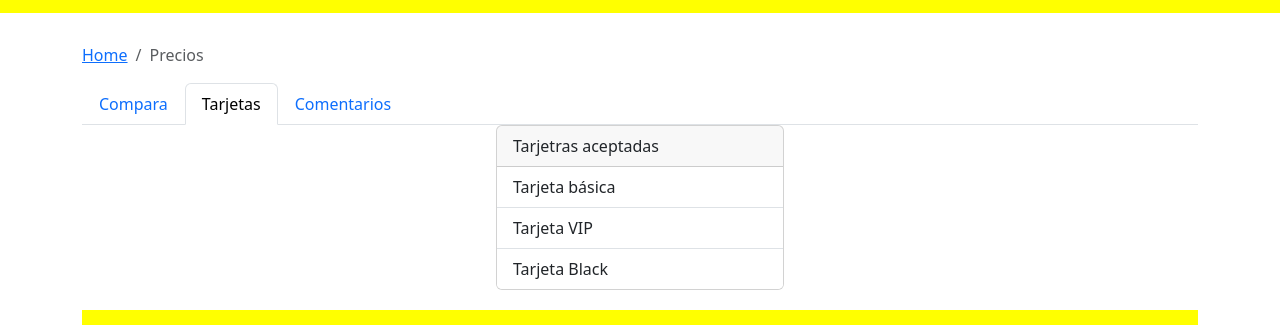
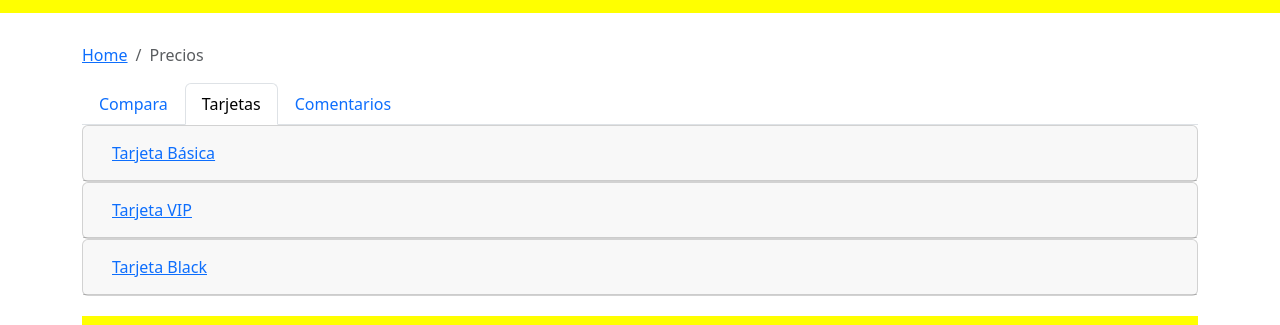
Before and after one commit to AleksIvanVel/curso-bootstrap, a website: page precios.html in a window 1280 px wide. Both pictures are taken after a click on the tab "Tarjetas". Shown: the part 153-478 px from the top of the page. Drawn offline with nearby package versions, Linux system fonts and the light colour scheme; a web font is replaced by a local one.

Commit message:
utilizando acordion para las tarjetas

```diff
--- a/precios.html
+++ b/precios.html
@@ -46,21 +46,6 @@
                 <li class="breadcrumb-item active" aria-current="page">Precios</li>
             </ol>
         </nav>
-
-        <!-- <ul class="nav nav-tabs" id="tablist">
-            <li class="nav-item">
-                <a class="nav-link active" id="compara-tab" data-toggle="tab" href="#compara"
-                role="tab" aria-controls="compara" aria-selected="true">Compara</a>
-            </li>
-            <li class="nav-item">
-                <a class="nav-link" id="tarjetas-tab" data-toggle="tab" href="#tarjetas"
-                role="tab" aria-controls="tarjetas" aria-selected="false">Tarjetas</a>
-            </li>
-            <li class="nav-item">
-                <a class="nav-link" id="comentarios-tab" data-toggle="tab" href="#comentarios"
-                role="tab" aria-controls="comentarios" aria-selected="false">Comentarios</a>
-            </li>
-        </ul> -->
 
         <ul class="nav nav-tabs" id="myTab" role="tablist">
             <li class="nav-item" role="presentation">
@@ -163,18 +148,54 @@
                 </div>
             </div>
             <div class="tab-pane fade" id="tarjetas" role="tabpanel" aria-labelledby="tarjetas-tab">
-                <div class="d-flex justify-content-center">
-                    <div class="card" style="width: 18rem;">
-                        <div class="card-header">
-                            Tarjetras aceptadas
+
+                <div class="accordion" id="accordion">
+                    <div class="card">
+                      <div class="card-header" id="headingOne">
+                        <h5 class="mb-0">
+                          <button class="btn btn-link" data-toggle="collapse" data-target="#collapseBasica" aria-expanded="true" aria-controls="collapseBasica">
+                            Tarjeta Básica
+                          </button>
+                        </h5>
+                      </div>
+
+                      <div id="collapseBasica" class="collapse" aria-labelledby="headingOne" data-parent="#accordion">
+                        <div class="card-body show">
+                          Anim pariatur cliche reprehenderit,
                         </div>
-                        <ul class="list-group list-group-flush">
-                            <li class="list-group-item">Tarjeta básica</li>
-                            <li class="list-group-item">Tarjeta VIP</li>
-                            <li class="list-group-item">Tarjeta Black</li>
-                        </ul>
+                      </div>
                     </div>
-                </div>
+
+                    <div class="card">
+                      <div class="card-header" id="headingTwo">
+                        <h5 class="mb-0">
+                          <button class="btn btn-link collapsed" data-toggle="collapse" data-target="#collapseTwo" aria-expanded="false" aria-controls="collapseTwo">
+                            Tarjeta VIP
+                          </button>
+                        </h5>
+                      </div>
+                      <div id="collapseTwo" class="collapse" aria-labelledby="headingTwo" data-parent="#accordion">
+                        <div class="card-body">
+                          Anim pariatur cliche reprehenderit, enim eiusmod high life accusamus terry richardson ad squid. 3 wolf moon officia aute, non cupidatat skateboard dolor brunch. Food truck quinoa nesciunt laborum eiusmod. Brunch 3 wolf moon tempor, sunt aliqua put a bird on it squid single-origin coffee nulla assumenda shoreditch et. Nihil anim keffiyeh helvetica, craft beer labore wes anderson cred nesciunt sapiente ea proident. Ad vegan excepteur butcher vice lomo. Leggings occaecat craft beer farm-to-table, raw denim aesthetic synth nesciunt you probably haven't heard of them accusamus labore sustainable VHS.
+                        </div>
+                      </div>
+                    </div>
+                    <div class="card">
+                      <div class="card-header" id="headingThree">
+                        <h5 class="mb-0">
+                          <button class="btn btn-link collapsed" data-toggle="collapse" data-target="#collapseThree" aria-expanded="false" aria-controls="collapseThree">
+                            Tarjeta Black
+                          </button>
+                        </h5>
+                      </div>
+                      <div id="collapseThree" class="collapse" aria-labelledby="headingThree" data-parent="#accordion">
+                        <div class="card-body">
+                          Anim pariatur cliche reprehenderit, enim eiusmod high life accusamus terry richardson ad squid. 3 wolf moon officia aute, non cupidatat skateboard dolor brunch. Food truck quinoa nesciunt laborum eiusmod. Brunch 3 wolf moon tempor, sunt aliqua put a bird on it squid single-origin coffee nulla assumenda shoreditch et. Nihil anim keffiyeh helvetica, craft beer labore wes anderson cred nesciunt sapiente ea proident. Ad vegan excepteur butcher vice lomo. Leggings occaecat craft beer farm-to-table, raw denim aesthetic synth nesciunt you probably haven't heard of them accusamus labore sustainable VHS.
+                        </div>
+                      </div>
+                    </div>
+                  </div>
+
             </div>
             <div class="tab-pane fade" id="comentarios" role="tabpanel" aria-labelledby="comentarios-tab">
                 <p>Comentarios</p>
```
